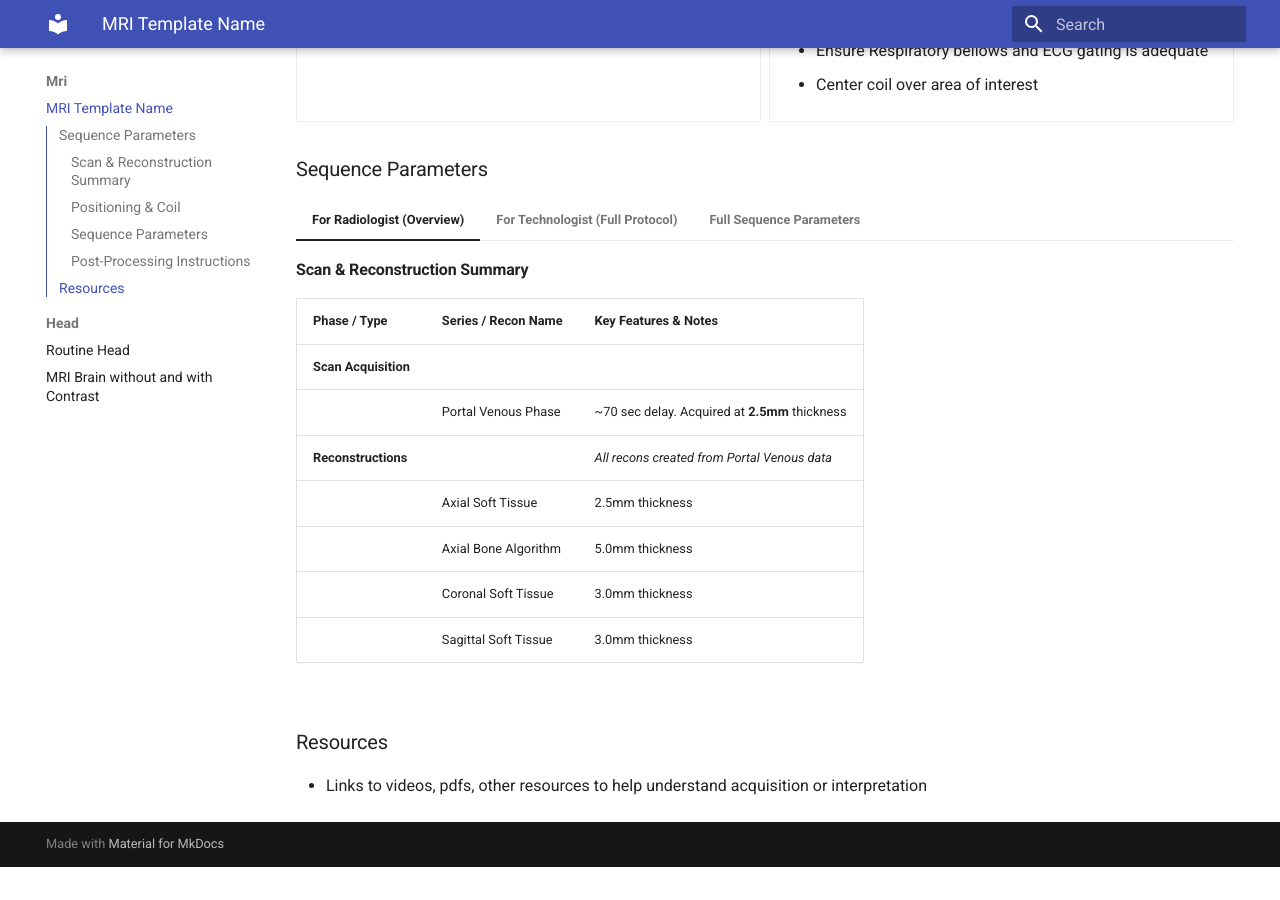
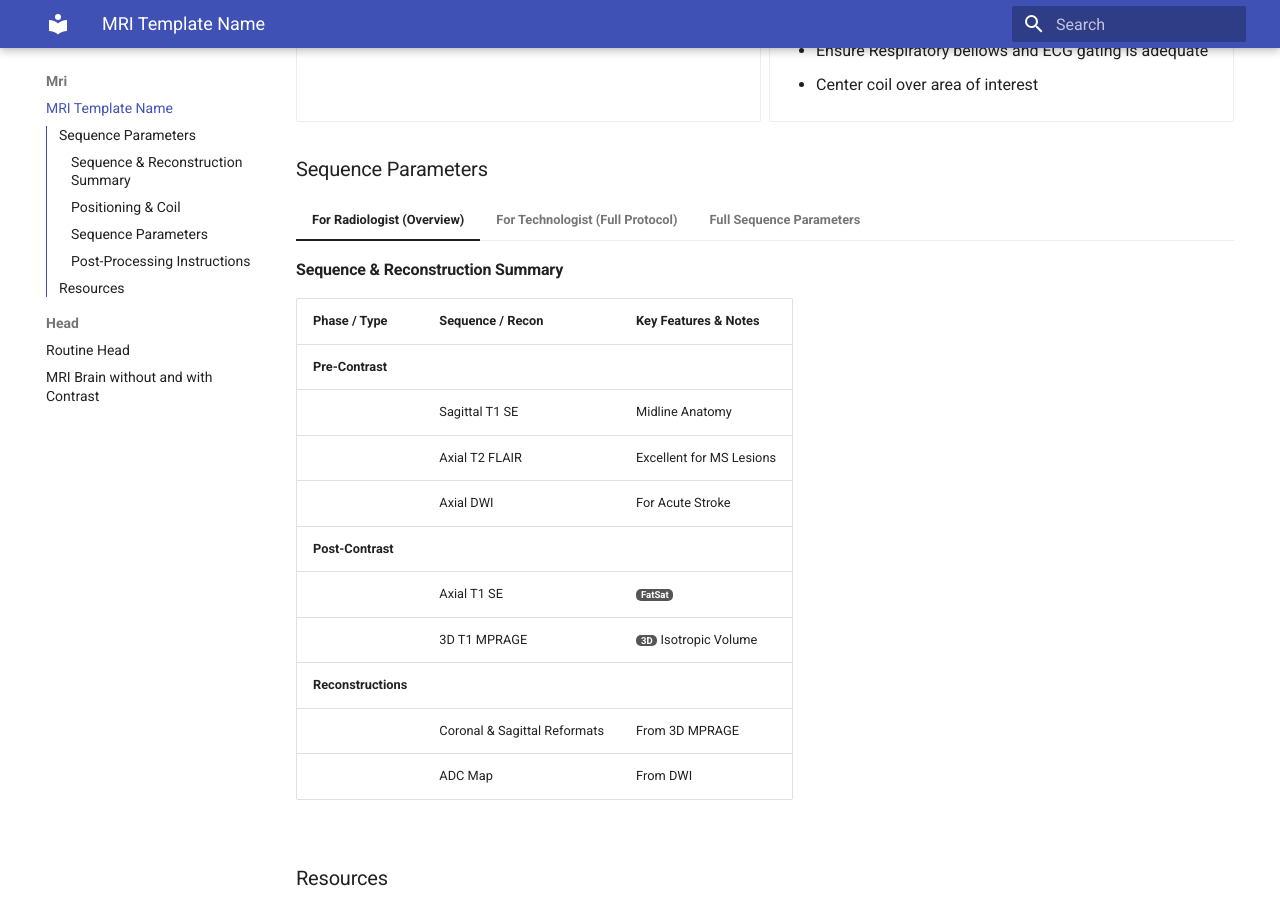
Before and after one commit to dfergs93/radiology-protocols, an MkDocs documentation site: the page built from docs/mri/mri_template.md, in a window 1280 px wide and 900 px high, scrolled down 847 px. Built offline with MkDocs 1.6.1 and Material for MkDocs 9.7.7, drawn with Linux system fonts in a browser that asks for light colours; before the commit the page ends 1714 px from its top, so only the background shows below that.

```diff
--- a/docs/mri/mri_template.md
+++ b/docs/mri/mri_template.md
@@ -61,17 +61,21 @@
 
 === "For Radiologist (Overview)"
 
-    #### Scan & Reconstruction Summary
+    #### Sequence & Reconstruction Summary
 
-    | Phase / Type      | Series / Recon Name         | Key Features & Notes                          |
-    |:------------------|:----------------------------|:----------------------------------------------|
-    | **Scan Acquisition** |                             |                                               |
-    |                   | Portal Venous Phase         | ~70 sec delay. Acquired at **2.5mm** thickness |
-    | **Reconstructions**  |                             | *All recons created from Portal Venous data*  |
-    |                   | Axial Soft Tissue           | 2.5mm thickness                               |
-    |                   | Axial Bone Algorithm        | 5.0mm thickness                               |
-    |                   | Coronal Soft Tissue         | 3.0mm thickness                               |
-    |                   | Sagittal Soft Tissue        | 3.0mm thickness                               |
+    | Phase / Type | Sequence / Recon            | Key Features & Notes              |
+    |:-------------|:----------------------------|:----------------------------------|
+    | **Pre-Contrast** |                             |                                   |
+    |              | Sagittal T1 SE                | Midline Anatomy                   |
+    |              | Axial T2 FLAIR                | Excellent for MS Lesions          |
+    |              | Axial DWI                     | For Acute Stroke                  |
+    | **Post-Contrast**|                             |                                   |
+    |              | Axial T1 SE                   | <span class="badge">FatSat</span> |
+    |              | 3D T1 MPRAGE                  | <span class="badge">3D</span> Isotropic Volume |
+    | **Reconstructions**|                         |                                   |
+    |              | Coronal & Sagittal Reformats  | From 3D MPRAGE                    |
+    |              | ADC Map                       | From DWI                          |
+
 
 === "For Technologist (Full Protocol)"
 
```
Also changed, not shown: docs/ct/cardiac/coronary_cta.md (deleted, +0 -59 lines), docs/ct/cardiac/coronary_cta2.md (added, +111 -0 lines), docs/mri/head/sample_head_w_and_wo_contrast.md (+1 -1 lines).
